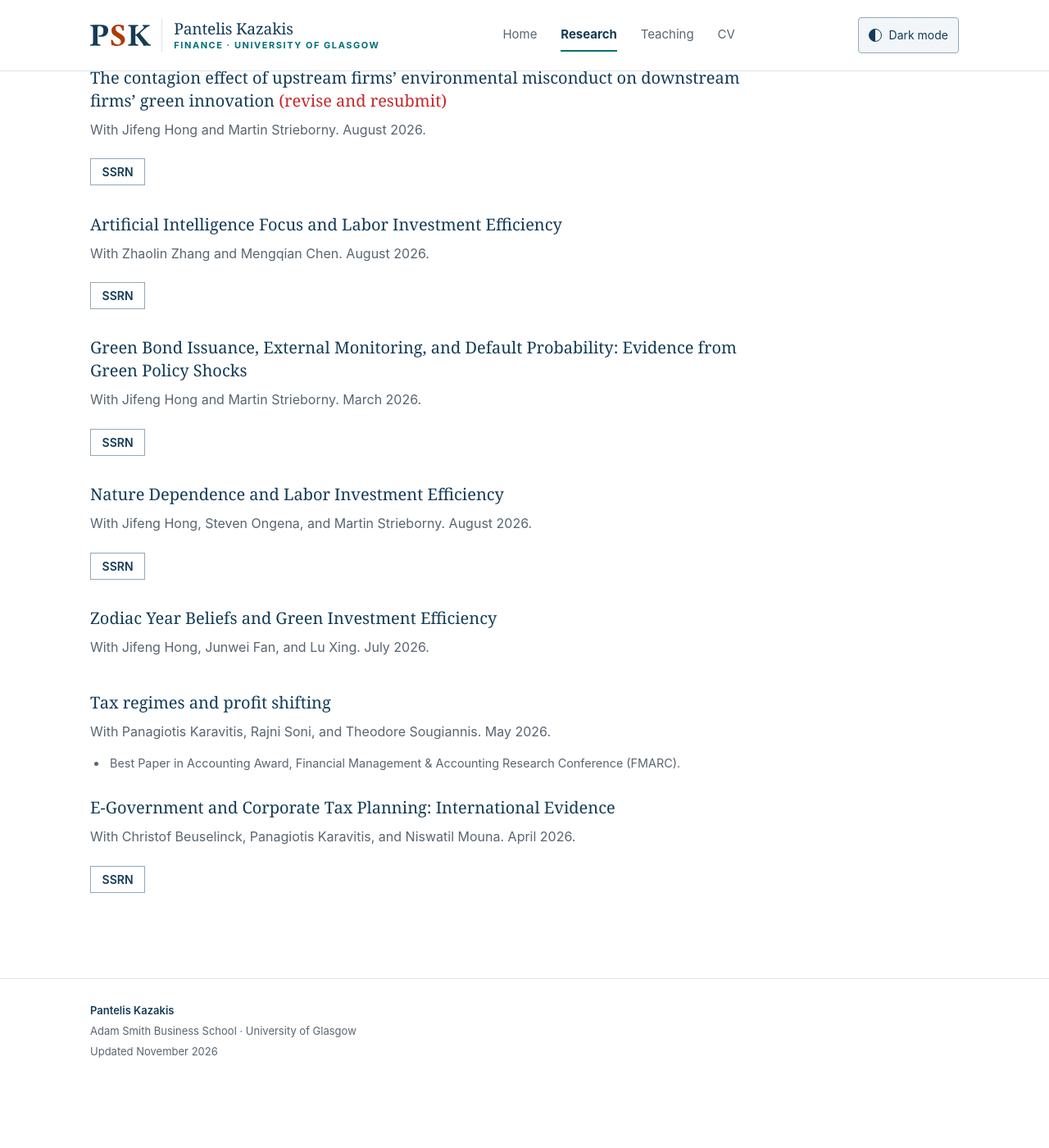
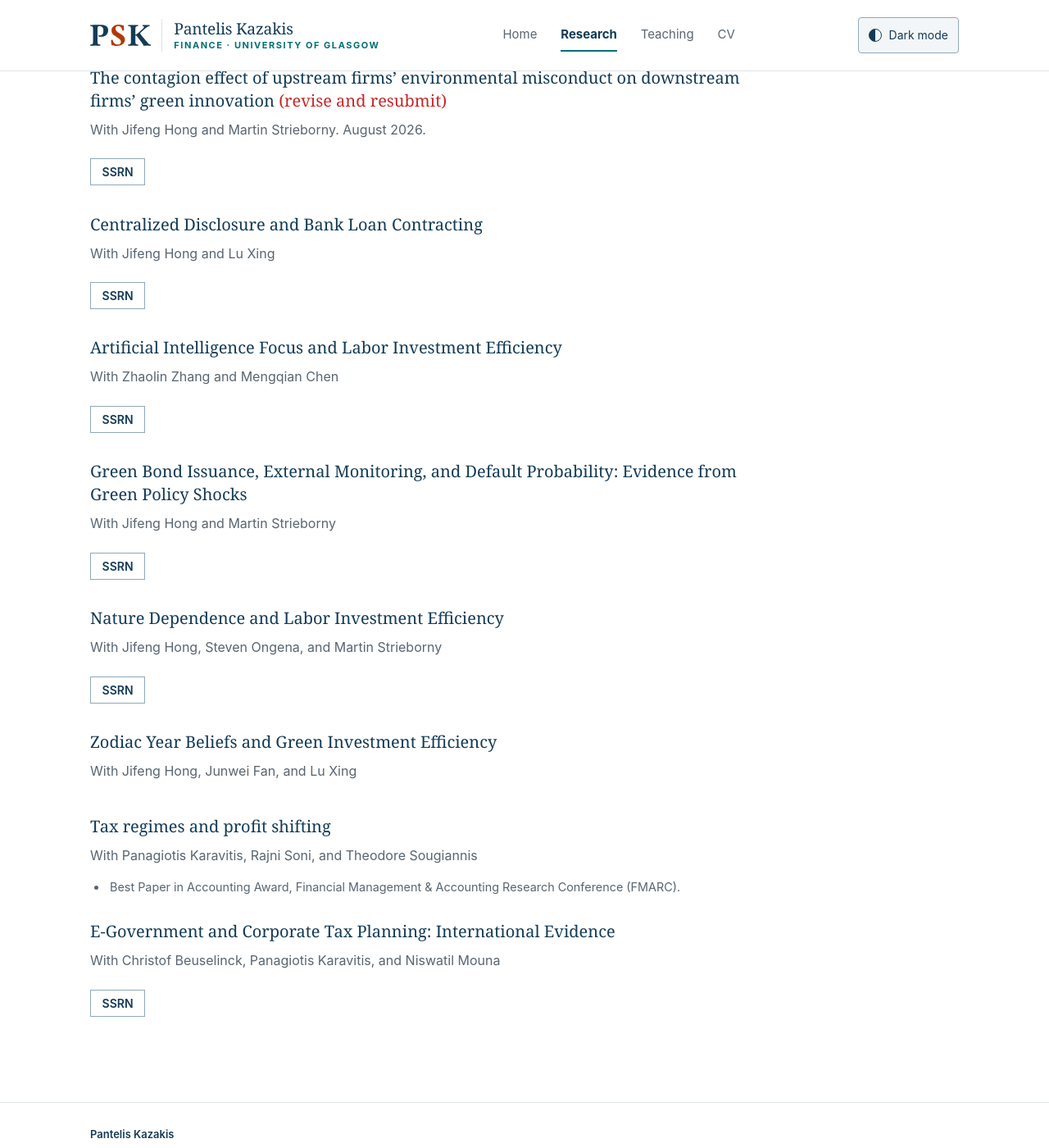
Before and after one commit to panteliskazakis/panteliskazakis.github.io, a Jekyll site: the page built from research.md, in a window 1280 px wide and 1400 px high, scrolled down 2395 px. Shown: the whole window at 82% size. Built offline with Jekyll 4.4.1, drawn with Linux system fonts in a browser that asks for light colours; before the commit the page ends 3716 px from its top, so only the background shows below that.

Commit message:
Add files via upload

```diff
--- a/research.md
+++ b/research.md
@@ -89,26 +89,31 @@ With Jifeng Hong and Martin Strieborny. August 2026.
 
 <a class="paper-button" href="https://papers.ssrn.com/sol3/papers.cfm?abstract_id=5029125" aria-label="Read The contagion effect of upstream firms’ environmental misconduct on downstream firms’ green innovation on SSRN">SSRN</a>
 
+### Centralized Disclosure and Bank Loan Contracting
+With Jifeng Hong and Lu Xing
+
+<a class="paper-button" href="https://papers.ssrn.com/sol3/papers.cfm?abstract_id=7733578" aria-label="Read Centralized Disclosure and Bank Loan Contracting on SSRN">SSRN</a>
+
 ### Artificial Intelligence Focus and Labor Investment Efficiency
-With Zhaolin Zhang and Mengqian Chen. August 2026.
+With Zhaolin Zhang and Mengqian Chen
 
 <a class="paper-button" href="https://papers.ssrn.com/sol3/papers.cfm?abstract_id=7376298" aria-label="Read Artificial Intelligence Focus and Labor Investment Efficiency on SSRN">SSRN</a>
 
 ### Green Bond Issuance, External Monitoring, and Default Probability: Evidence from Green Policy Shocks
-With Jifeng Hong and Martin Strieborny. March 2026.
+With Jifeng Hong and Martin Strieborny
 
 <a class="paper-button" href="https://papers.ssrn.com/sol3/papers.cfm?abstract_id=5064454" aria-label="Read Green Bond Issuance, External Monitoring, and Default Probability: Evidence from Green Policy Shocks on SSRN">SSRN</a>
 
 ### Nature Dependence and Labor Investment Efficiency
-With Jifeng Hong, Steven Ongena, and Martin Strieborny. August 2026.
+With Jifeng Hong, Steven Ongena, and Martin Strieborny
 
 <a class="paper-button" href="https://papers.ssrn.com/sol3/papers.cfm?abstract_id=7344562" aria-label="Read Nature Dependence and Labor Investment Efficiency on SSRN">SSRN</a>
 
 ### Zodiac Year Beliefs and Green Investment Efficiency
-With Jifeng Hong, Junwei Fan, and Lu Xing. July 2026.
+With Jifeng Hong, Junwei Fan, and Lu Xing
 
 ### Tax regimes and profit shifting
-With Panagiotis Karavitis, Rajni Soni, and Theodore Sougiannis. May 2026.
+With Panagiotis Karavitis, Rajni Soni, and Theodore Sougiannis
 
 <ul>
   <li>
@@ -117,6 +122,6 @@ With Panagiotis Karavitis, Rajni Soni, and Theodore Sougiannis. May 2026.
 </ul>
 
 ### E-Government and Corporate Tax Planning: International Evidence
-With Christof Beuselinck, Panagiotis Karavitis, and Niswatil Mouna. April 2026.
+With Christof Beuselinck, Panagiotis Karavitis, and Niswatil Mouna
 
 <a class="paper-button" href="https://papers.ssrn.com/sol3/papers.cfm?abstract_id=5024586" aria-label="Read E-Government and Corporate Tax Planning: International Evidence on SSRN">SSRN</a>
```
